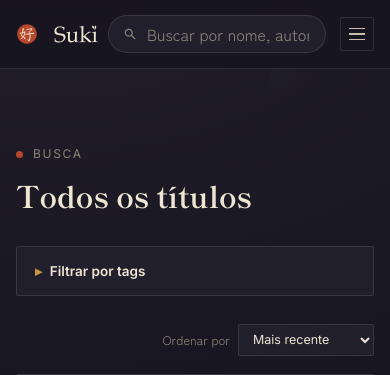
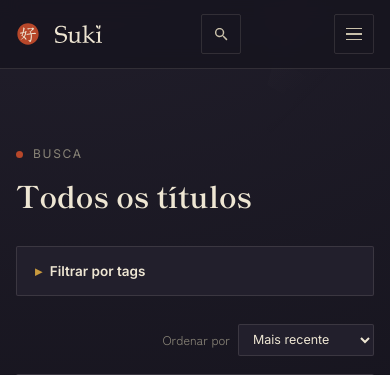
Before and after one commit to AikoRYUUUUUUU/suki, a Flask app: page /busca.html in a window 390 px wide. Shown: the top 375 px of the page. Run offline with Flask 3, Linux system fonts and the light colour scheme; tables that the repository leaves empty hold one stand-in row (values such as "Sample post"); grey boxes marked "Sample" are stand-in pictures; some libraries are stand-ins or nearby versions.

Commit message:
style: busca vira ícone recolhível no mobile, alvos de toque maiores
Padrão comum em site de leitura (MangaDex, Webtoon etc.): em telas
estreitas a busca ocupava espaço fixo ao lado da logo e do menu,
brigando pelo mesmo espaço - vira só um ícone de lupa que expande num
overlay abaixo do header ao tocar. nav-toggle/search-toggle sobem de
34px pra 40px (mais perto do mínimo recomendado de alvo de toque).
Logo volta a ficar um pouco maior já que sobrou espaço.

```diff
--- a/static/css/site.css
+++ b/static/css/site.css
@@ -110,8 +110,8 @@ img { max-width: 100%; display: block; }
   justify-content: center;
   align-items: center;
   gap: 4px;
-  width: 34px;
-  height: 34px;
+  width: 40px;
+  height: 40px;
   padding: 0;
   background: transparent;
   border: 1px solid var(--line);
@@ -125,6 +125,24 @@ img { max-width: 100%; display: block; }
   height: 1.5px;
   background: var(--paper-dim);
 }
+
+/* botões só existem em telas estreitas (nav-toggle/search-toggle) - 40px em
+   vez dos 34px do icon-btn "normal" porque aqui é alvo de toque, não de mouse */
+.search-toggle {
+  display: none;
+  align-items: center;
+  justify-content: center;
+  width: 40px;
+  height: 40px;
+  padding: 0;
+  background: transparent;
+  border: 1px solid var(--line);
+  border-radius: var(--radius);
+  cursor: pointer;
+  flex-shrink: 0;
+}
+.search-toggle svg { width: 16px; height: 16px; fill: var(--paper-dim); }
+.search-toggle:hover svg { fill: var(--paper); }
 
 .topbar-search {
   display: flex;
@@ -974,13 +992,31 @@ body.reader-body {
     border-top: 1px solid var(--line);
   }
   .nav-links a:first-child { border-top: none; }
-  .topbar-search { max-width: none; }
+  .search-toggle { display: flex; }
+  .topbar-search {
+    display: none;
+    position: absolute;
+    top: 68px;
+    left: 0;
+    right: 0;
+    max-width: none;
+    margin: 0;
+    padding: 0 16px;
+    height: 56px;
+    background: var(--ink-soft);
+    border-radius: 0;
+    border-left: none;
+    border-right: none;
+    border-bottom: 1px solid var(--line);
+  }
+  .topbar-search.is-active { display: flex; }
   .topbar-search select { display: none; }
 
   .wrap { padding: 0 16px; }
-  .topbar .wrap { gap: 14px; }
-  .brand .wordmark { height: 26px; }
-  .brand .stamp { width: 22px; height: 22px; }
+  .topbar .wrap { gap: 12px; }
+  .brand { gap: 8px; }
+  .brand .wordmark { height: 28px; }
+  .brand .stamp { width: 24px; height: 24px; }
   /* iOS dá zoom automático ao focar input com font-size < 16px */
   .topbar-search input[type="text"] { font-size: 16px; }
 
--- a/static/js/nav.js
+++ b/static/js/nav.js
@@ -21,3 +21,28 @@
     if (e.key === "Escape") close();
   });
 })();
+
+(function () {
+  const searchToggle = document.getElementById("search-toggle");
+  const searchForm = document.getElementById("topbar-search");
+  if (!searchToggle || !searchForm) return;
+
+  const input = searchForm.querySelector('input[type="text"]');
+
+  function setActive(active) {
+    searchForm.classList.toggle("is-active", active);
+    searchToggle.setAttribute("aria-expanded", String(active));
+    if (active && input) input.focus();
+  }
+
+  // se a busca já chegou preenchida (ex: veio de /busca.html?q=...), começa aberta
+  if (input && input.value.trim()) setActive(true);
+
+  searchToggle.addEventListener("click", function () {
+    setActive(!searchForm.classList.contains("is-active"));
+  });
+
+  document.addEventListener("keydown", function (e) {
+    if (e.key === "Escape") setActive(false);
+  });
+})();
--- a/templates/busca.html
+++ b/templates/busca.html
@@ -27,7 +27,7 @@
 <header class="topbar">
   <div class="wrap">
     <a href="/" class="brand"><img class="stamp" src="{{ url_for('static', filename='assets/logo.svg') }}" alt=""><img class="wordmark" src="{{ url_for('static', filename='assets/wordmark.svg') }}" alt="Suki"></a>
-    <form class="topbar-search" role="search" action="{{ url_for('search_page') }}" method="get">
+    <form class="topbar-search" role="search" action="{{ url_for('search_page') }}" method="get" id="topbar-search">
       <button type="submit" class="search-icon-btn" aria-label="Buscar">
         <svg class="search-icon" viewBox="0 0 20 20" aria-hidden="true">
           <path d="M13.61 12.2h-.7l-.25-.24a5.8 5.8 0 1 0-.62.62l.24.25v.7l4.46 4.45 1.33-1.33-4.46-4.45zm-5.35 0a4 4 0 1 1 0-8 4 4 0 0 1 0 8z"/>
@@ -41,6 +41,11 @@
         {% endfor %}
       </select>
     </form>
+    <button type="button" class="search-toggle" id="search-toggle" aria-label="Buscar" aria-expanded="false" aria-controls="topbar-search">
+      <svg viewBox="0 0 20 20" aria-hidden="true">
+        <path d="M13.61 12.2h-.7l-.25-.24a5.8 5.8 0 1 0-.62.62l.24.25v.7l4.46 4.45 1.33-1.33-4.46-4.45zm-5.35 0a4 4 0 1 1 0-8 4 4 0 0 1 0 8z"/>
+      </svg>
+    </button>
     <nav class="nav-links" id="nav-links">
       <a href="{{ url_for('search_page') }}">Biblioteca</a>
       <a href="/#lancamentos">Lançamentos</a>
```
Also changed, not shown: templates/index.html (+6 -1 lines).
